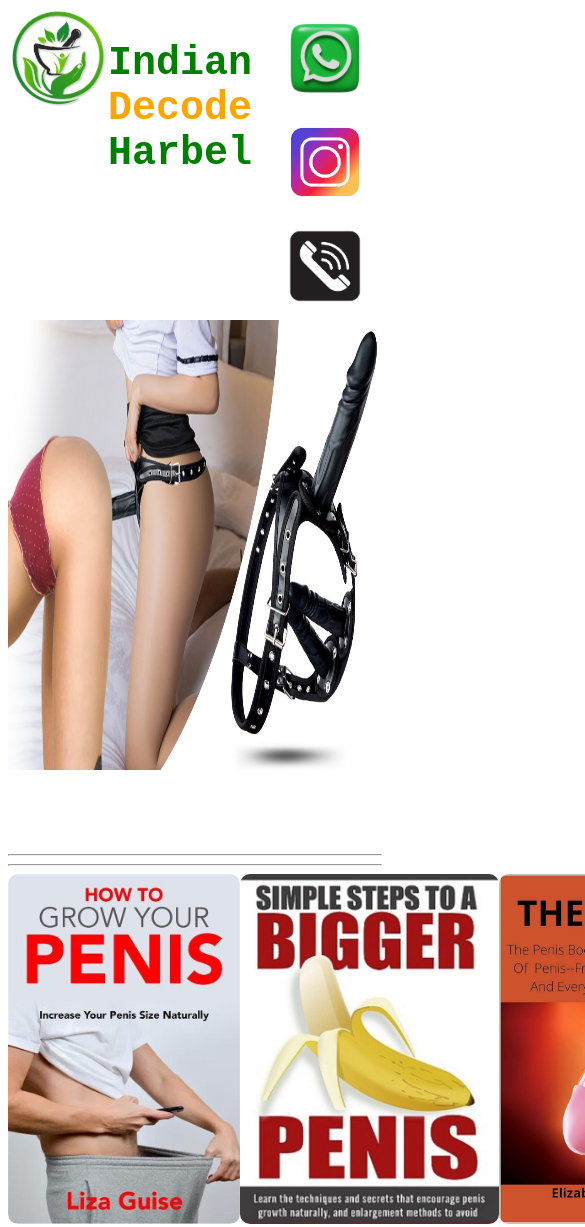
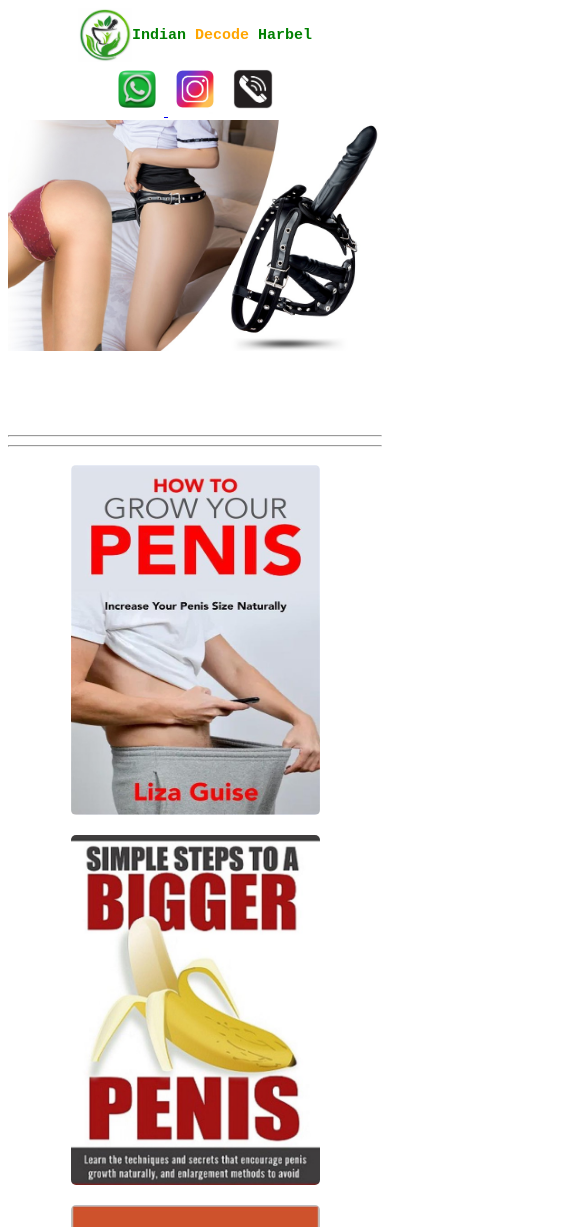
Before and after one commit to shahlamsaifi/herbal, a plain HTML site: page index.html in a window 390 px wide. Shown: the top 1227 px of the page, 585 px wide, since content can reach past the window. Drawn offline with Linux system fonts and the light colour scheme.

Commit message:
add link

```diff
--- a/index.html
+++ b/index.html
@@ -11,6 +11,7 @@
       crossorigin="anonymous"
       referrerpolicy="no-referrer"
     />
+      <meta name="viewport" content="width=device-width, initial-scale=1.0">
     <title>Herbal</title>
   </head>
   <body>
--- a/style.css
+++ b/style.css
@@ -46,3 +46,66 @@
   width: 270px;
   border-radius: 10px;
 }
+
+@media (max-width: 1080px) {
+  .navbar {
+    display: flex;
+    justify-content: space-between;
+    cursor: pointer;
+    flex-wrap: wrap;
+}
+.navbar img {
+    height: 60px;
+    width: 60px;
+}
+
+}
+
+@media (max-width: 480px) {
+  .navbar {
+     align-items: center;
+     flex-wrap: wrap;
+     justify-content: center;
+  }
+  .navbar h2{
+    font-size: 15px;
+
+  }
+.navbar img {
+    height: 54px;
+    width: 54px;
+}
+.main img {
+    width: 100%;
+    height: auto;
+    object-fit: contain;
+}
+.first {
+    display: flex;
+    justify-content: center;
+    object-fit: contain;
+    flex-wrap: wrap;
+}
+
+.first2 {
+    display: flex;
+    justify-content: center;
+    object-fit: contain;
+    flex-wrap: wrap;
+    padding: 2px;
+
+}
+.first img {
+    height: 350px;
+    width: 249px;
+    border-radius: 5px;
+    margin: 10px
+}
+.first2 img {
+    height: 350px;
+    width: 250px;
+    border-radius: 5px;
+    margin: 10px;
+}
+
+}
```
